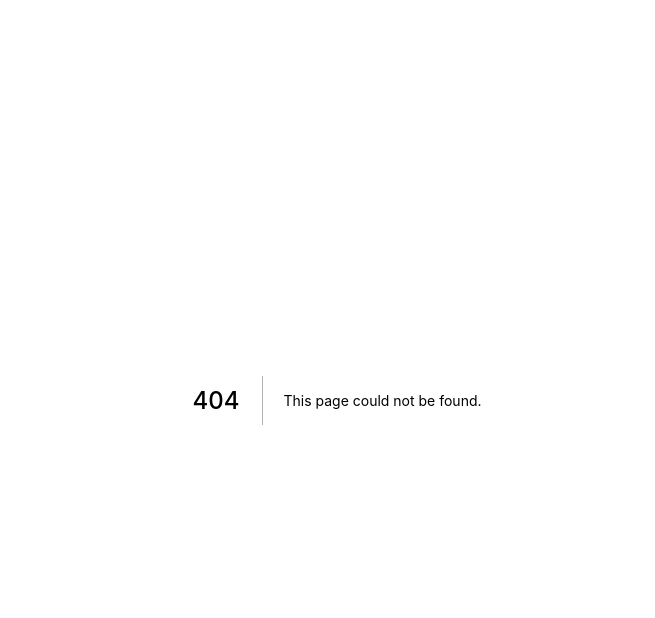
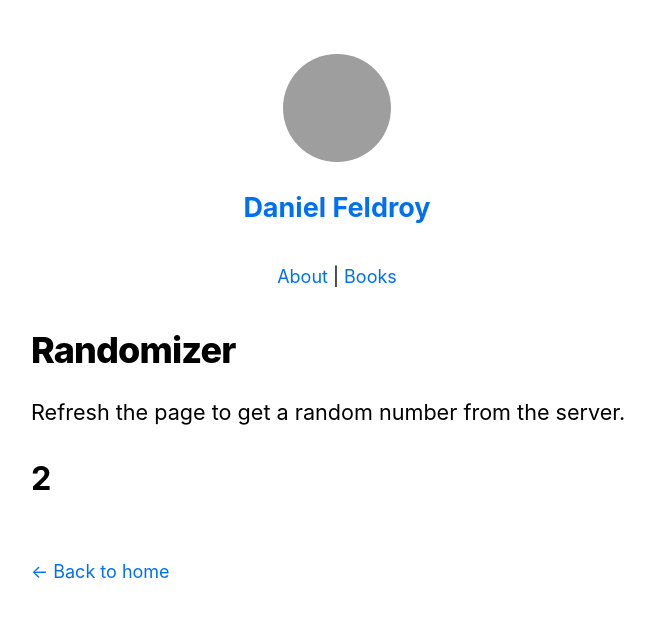
Before and after one commit to mehtaharsh16/daniel.feldroy.com, a Next.js app: page /randomizer in a window 1280 px wide. Before the commit this address had no page. Shown: the top 618 px of the page, without its empty margins (303-958 px from the left). Built offline with nearby package versions, Linux system fonts and the light colour scheme; grey boxes are pictures that could not be loaded.

Commit message:
Add a randomizer feature

```diff
--- a/package.json
+++ b/package.json
@@ -15,6 +15,7 @@
     "react": "17.0.1",
     "react-dom": "17.0.1",
     "remark": "^13.0.0",
-    "remark-html": "^13.0.1"
+    "remark-html": "^13.0.1",
+    "swr": "^0.5.6"
   }
 }
--- /dev/null
+++ b/pages/api/random.js
@@ -0,0 +1,4 @@
+export default function handler(req, res) {
+  let value = Math.floor(Math.random() * 10);
+  res.status(200).json({ value })
+}
--- a/pages/books.js
+++ b/pages/books.js
@@ -1,7 +1,6 @@
 import Head from 'next/head'
-import Link from 'next/link'
 import utilStyles from '../styles/utils.module.css'
-import Layout, { siteTitle } from '../components/layout'
+import Layout from '../components/layout'
 
 export default function About() {
   return (
--- /dev/null
+++ b/pages/randomizer.js
@@ -0,0 +1,33 @@
+import Head from 'next/head'
+import utilStyles from '../styles/utils.module.css'
+import Layout from '../components/layout'
+import useSwr from 'swr'
+
+const fetcher = (url) => fetch(url).then((res) => res.json())
+
+
+function Random() {
+  const { data, error } = useSwr('/api/random', fetcher)
+
+  if (error) return <div>Oops!</div>
+  if (!data) return <div>Randomizing...</div>
+  return <div>{data.value}</div>
+}
+
+
+export default function Counter() {
+
+  return (
+    <Layout>
+    <Head>
+      <title>Randomizer</title>
+    </Head>
+    <section className={utilStyles.headingMd}>
+    <h1 className={utilStyles.headingXl}>Randomizer</h1>
+    <p>Refresh the page to get a random number from the server.</p>
+    <h2><Random /></h2>
+
+    </section>
+    </Layout>
+  )
+}
```
Also changed, not shown: 1 other file (tests, documents, lock files or other folders).
